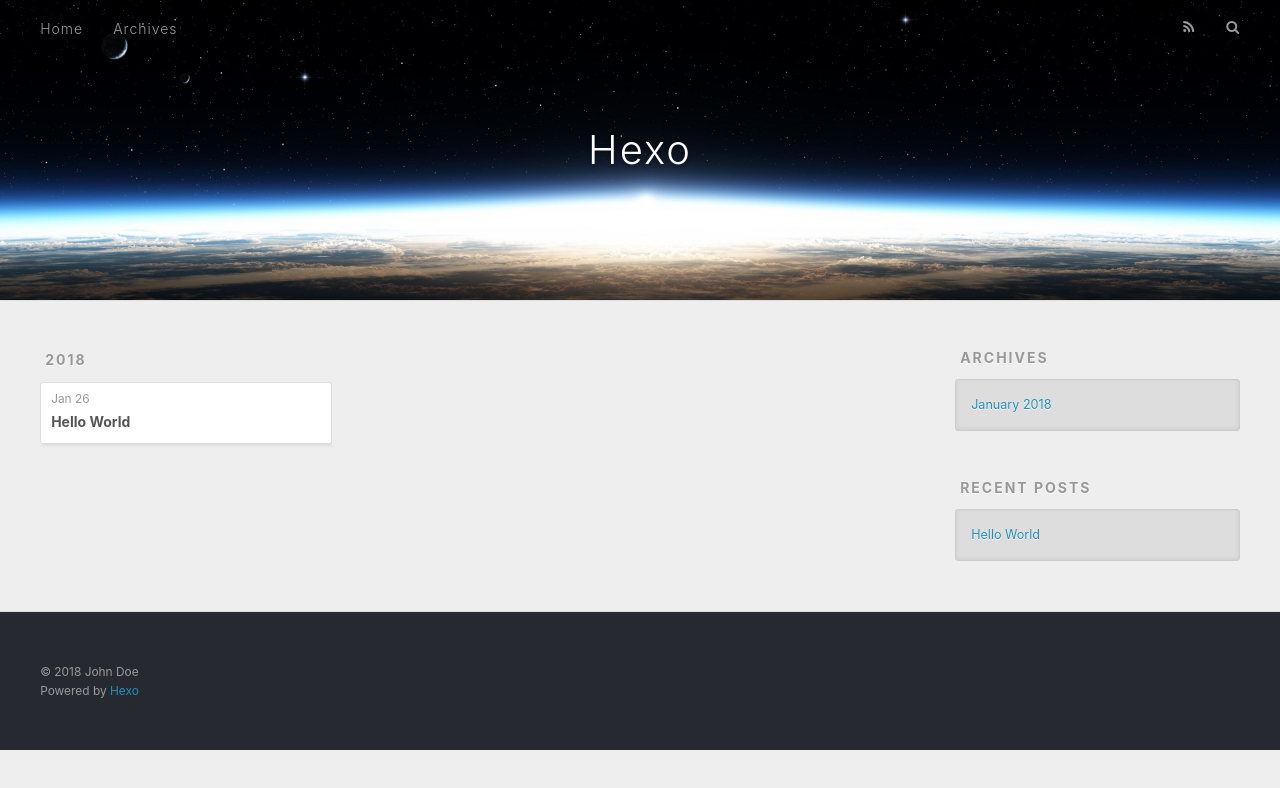
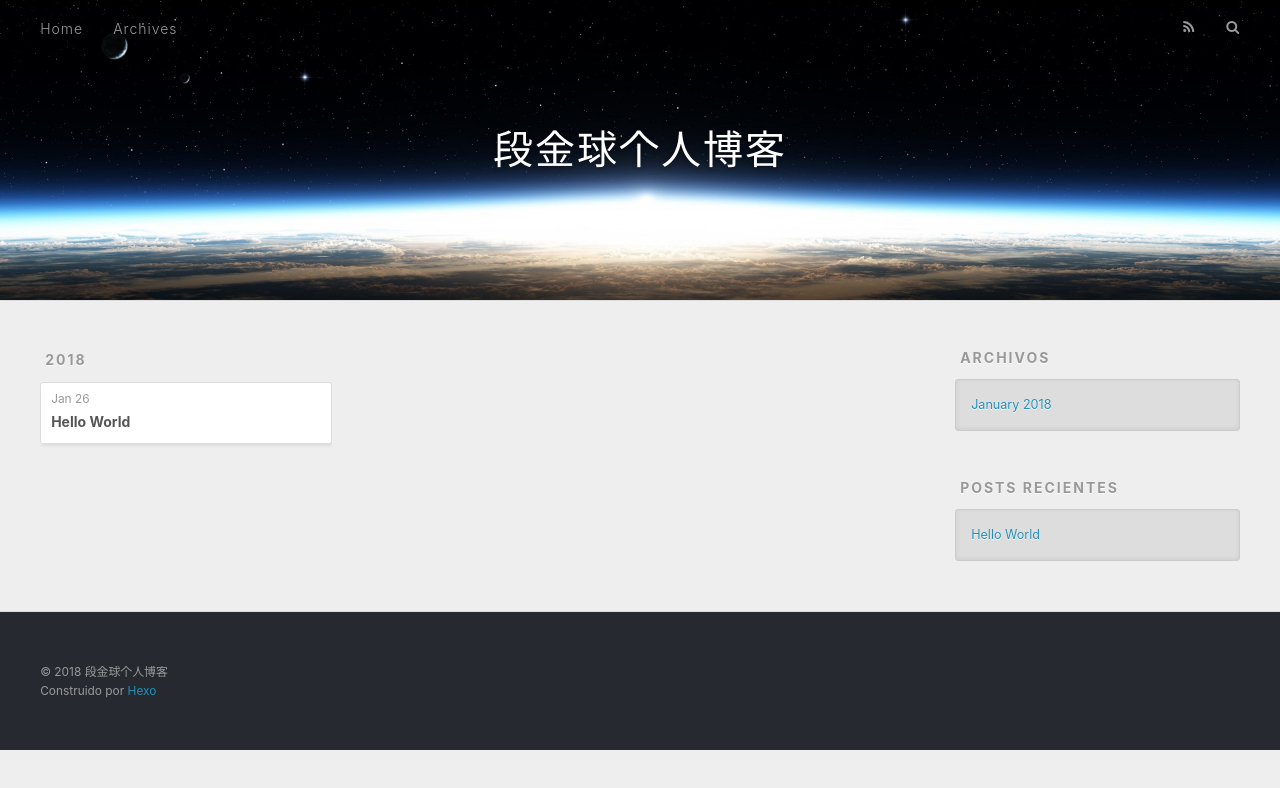
Before and after one commit to duanjinqiu/this, a plain HTML site: page archives/index.html in a window 1280 px wide. Drawn offline with nearby package versions, Linux system fonts and the light colour scheme.

Commit message:
Site updated: 2018-01-26 16:10:31

```diff
--- a/archives/index.html
+++ b/archives/index.html
@@ -5,16 +5,17 @@
 
 
 
-  <title>Archives | Hexo</title>
+  <title>Archivos | 段金球个人博客</title>
   <meta name="viewport" content="width=device-width, initial-scale=1, maximum-scale=1">
   <meta property="og:type" content="website">
-<meta property="og:title" content="Hexo">
+<meta property="og:title" content="段金球个人博客">
 <meta property="og:url" content="http://yoursite.com/archives/index.html">
-<meta property="og:site_name" content="Hexo">
+<meta property="og:site_name" content="段金球个人博客">
+<meta property="og:locale" content="zh">
 <meta name="twitter:card" content="summary">
-<meta name="twitter:title" content="Hexo">
+<meta name="twitter:title" content="段金球个人博客">
 
-    <link rel="alternate" href="/atom.xml" title="Hexo" type="application/atom+xml">
+    <link rel="alternate" href="/atom.xml" title="段金球个人博客" type="application/atom+xml">
 
 
     <link rel="icon" href="/favicon.png">
@@ -33,7 +34,7 @@
   <div id="header-outer" class="outer">
     <div id="header-title" class="inner">
       <h1 id="logo-wrap">
-        <a href="/" id="logo">Hexo</a>
+        <a href="/" id="logo">段金球个人博客</a>
       </h1>
 
     </div>
@@ -48,9 +49,9 @@
       </nav>
       <nav id="sub-nav">
 
-          <a id="nav-rss-link" class="nav-icon" href="/atom.xml" title="RSS Feed"></a>
+          <a id="nav-rss-link" class="nav-icon" href="/atom.xml" title="RSS"></a>
 
-        <a id="nav-search-btn" class="nav-icon" title="Search"></a>
+        <a id="nav-search-btn" class="nav-icon" title="Buscar"></a>
       </nav>
       <div id="search-form-wrap">
         <form action="//google.com/search" method="get" accept-charset="UTF-8" class="search-form"><input type="search" name="q" class="search-form-input" placeholder="Search"><button type="submit" class="search-form-submit">&#xF002;</button><input type="hidden" name="sitesearch" value="http://yoursite.com"></form>
@@ -108,7 +109,7 @@
 
 
   <div class="widget-wrap">
-    <h3 class="widget-title">Archives</h3>
+    <h3 class="widget-title">Archivos</h3>
     <div class="widget">
       <ul class="archive-list"><li class="archive-list-item"><a class="archive-list-link" href="/archives/2018/01/">January 2018</a></li></ul>
     </div>
@@ -118,7 +119,7 @@
 
 
   <div class="widget-wrap">
-    <h3 class="widget-title">Recent Posts</h3>
+    <h3 class="widget-title">Posts recientes</h3>
     <div class="widget">
       <ul>
 
@@ -138,8 +139,8 @@
 
   <div class="outer">
     <div id="footer-info" class="inner">
-      &copy; 2018 John Doe<br>
-      Powered by <a href="http://hexo.io/" target="_blank">Hexo</a>
+      &copy; 2018 段金球个人博客<br>
+      Construido por <a href="http://hexo.io/" target="_blank">Hexo</a>
     </div>
   </div>
 </footer>
```
Also changed, not shown: 2018/01/26/hello-world/index.html (+12 -11 lines), archives/2018/01/index.html (+13 -12 lines), archives/2018/index.html (+13 -12 lines), index.html (+14 -13 lines).
